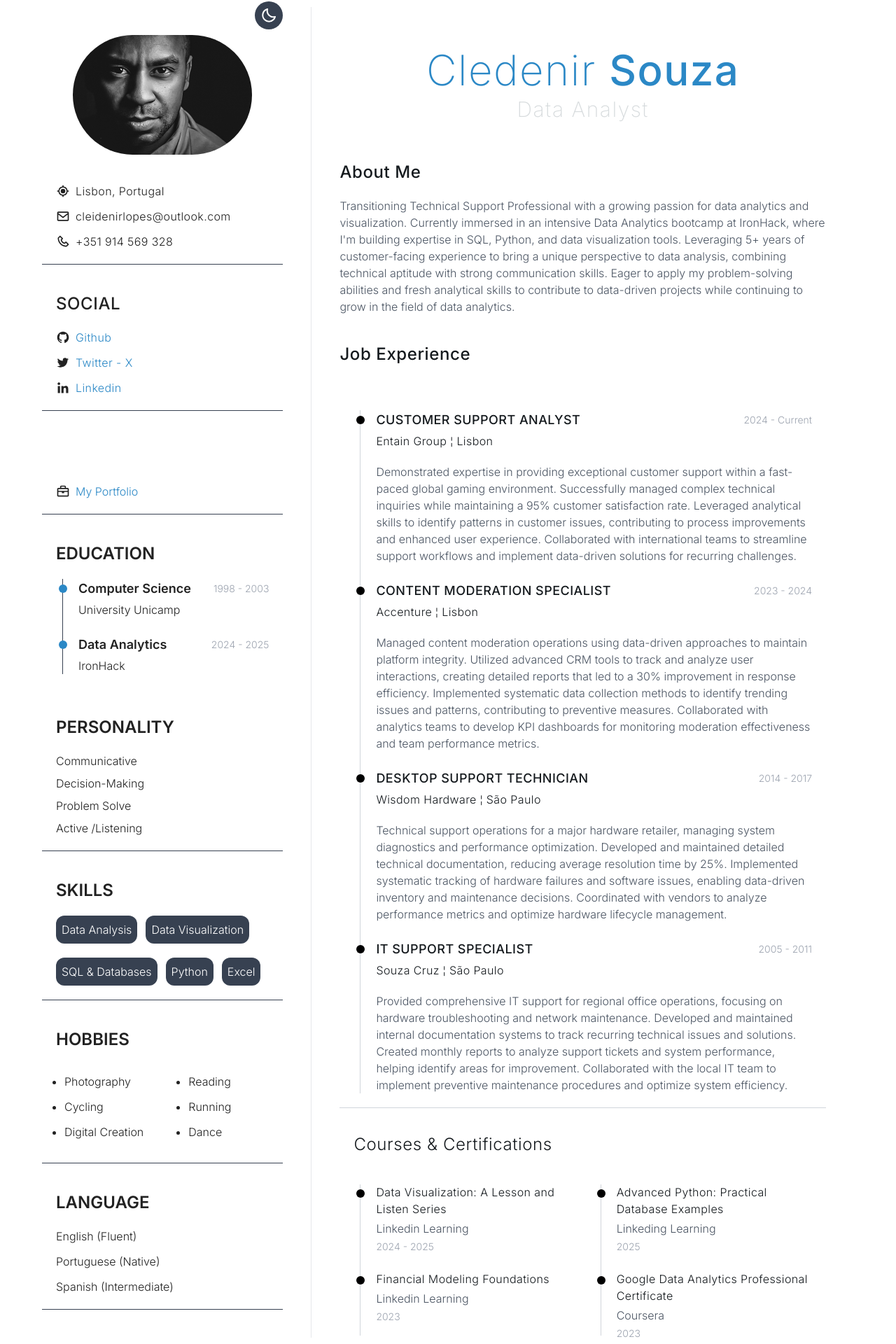
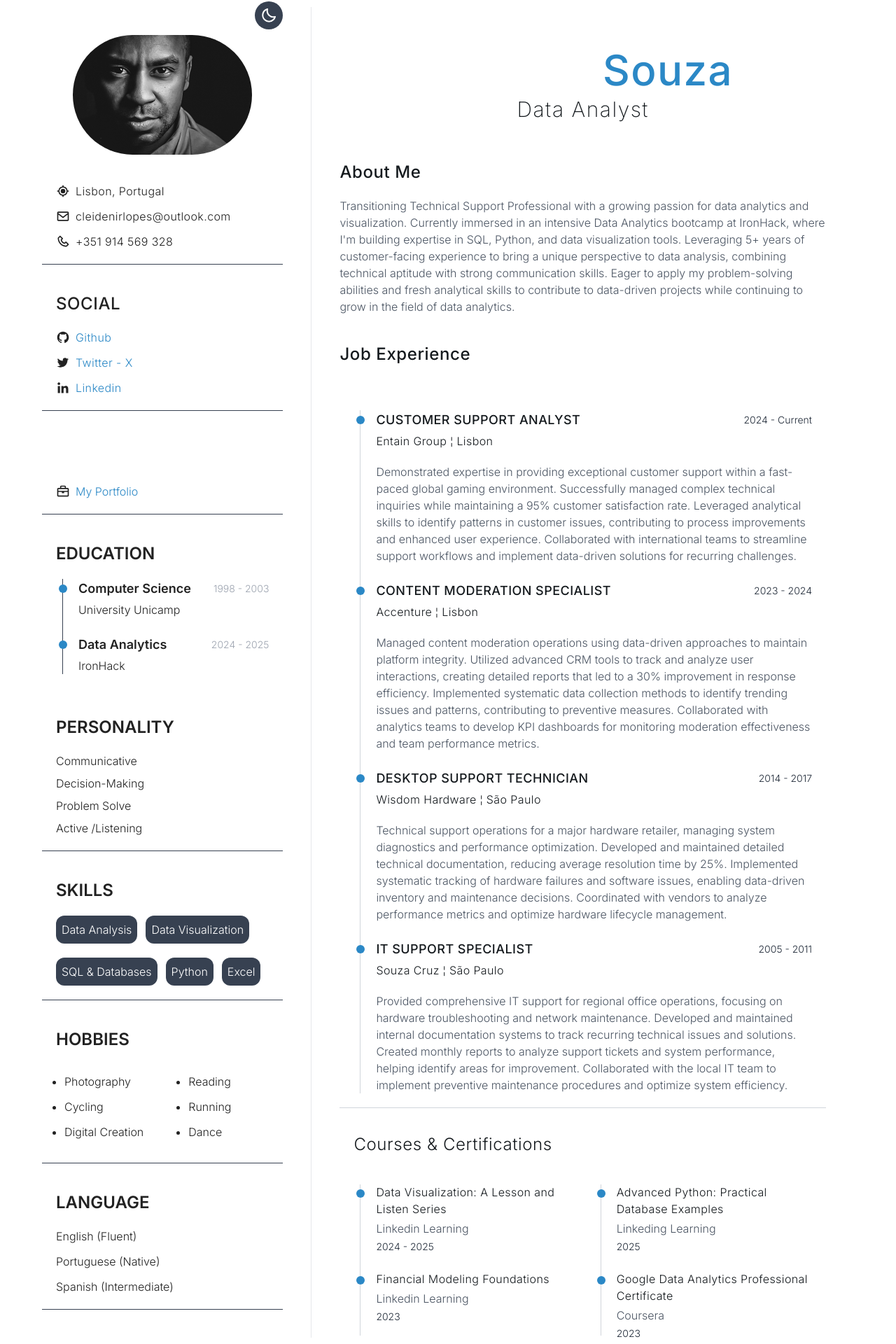
Before and after one commit to cleidenirlopes/myresume, a React (Vite) app: page / in a window 1280 px wide. Shown: the part 10-1930 px from the top of the page at 70% size. Built offline with nearby package versions, Linux system fonts and the light colour scheme.

Commit message:
Update Home.jsx

```diff
--- a/src/components/Home.jsx
+++ b/src/components/Home.jsx
@@ -2,16 +2,20 @@ import React from 'react';
 
 const Home = () => {
   return (
-    <div className="min-h-screen flex-[3] transition-all duration-500 dark:bg-[#151a1e] bg-[#ffffff] dark:text-[#d8dcde] text-[#151a1e] font-light">
+          <div className="min-h-screen flex-[3] transition-all duration-500 bg-[#ffffff] text-[#151a1e] dark:bg-[#151a1e] dark:text-[#ffffff] font-light">
         {/* Profile Section */}
         <div className="flex flex-col items-center justify-center gap-5 relative mt-20 mr-20 max-w-3xl">
           {/* Added margin-top to create space above */}
           <div className="space-y-2 text-center">
-          <h1 className="text-6xl font-extralight tracking-wide text-[#2b88c6]">
-            {/* Increased font size for the name */}
-            Cledenir <span className="font-medium">Souza</span>
+            <h1 className="text-6xl font-extralight tracking-wide">
+              <span className="text-white dark:text-black">
+                Cledenir
+              </span>
+              <span className="font-medium text-[#2b88c6]">
+                Souza
+              </span>
             </h1>
-          <h3 className="text-3xl font-extralight tracking-wider text-[#d8dcde] dark:text-[#d8dcde]">
+            <h3 className="text-3xl font-extralight tracking-wider text-[#151a1e] dark:text-[#d8dcde]">
               Data Analyst
             </h3>
           </div>
@@ -45,11 +49,11 @@ const Home = () => {
               <li className="relative flex flex-col gap-1 pl-8">
                 <div
                   className="absolute left-[4px] top-[8px] h-3 w-3 rounded-full
-                  bg-black dark:bg-white"
+                bg-[#2b88c6]"
                 ></div>
                  <div className="flex justify-between items-center w-full gap-32">
                   <span className="font-medium tracking-wide md:text-lg">CUSTOMER SUPPORT ANALYST</span>
-                  <span className="text-sm text-gray-400 font-light">2024 - Current</span>
+                  <span className="text-sm text-gray-800 font-light">2024 - Current</span>
                 </div>
                 <span className="font-light tracking-wide mb-4">Entain Group ¦ Lisbon</span>
                 <p className="text-sm text-gray-600 dark:text-gray-400 md:text-base font-light leading-relaxed">
@@ -61,11 +65,11 @@ const Home = () => {
               <li className="relative flex flex-col gap-1 pl-8 mt-6">
                 <div
                   className="absolute left-[4px] top-[8px] h-3 w-3 rounded-full
-                  bg-black dark:bg-white"
+                bg-[#2b88c6]"
                 ></div>
                 <div className="flex justify-between items-center w-full gap-32">
                   <span className="font-medium tracking-wide md:text-lg">CONTENT MODERATION SPECIALIST</span>
-                  <span className="text-sm text-gray-400 font-light">2023 - 2024</span>
+                  <span className="text-sm text-gray-800 font-light">2023 - 2024</span>
                 </div>
                 <span className="font-light tracking-wide mb-4">Accenture ¦ Lisbon</span>
                 <p className="text-sm text-gray-600 dark:text-gray-400 md:text-base font-light leading-relaxed">
@@ -77,11 +81,11 @@ const Home = () => {
               <li className="relative flex flex-col gap-1 pl-8 mt-6">
                 <div
                   className="absolute left-[4px] top-[8px] h-3 w-3 rounded-full
-                  bg-black dark:bg-white"
+                bg-[#2b88c6]"
                 ></div>
                  <div className="flex justify-between items-center w-full gap-32">
                   <span className="font-medium tracking-wide md:text-lg">DESKTOP SUPPORT TECHNICIAN</span>
-                  <span className="text-sm text-gray-400 font-light">2014 - 2017</span>
+                  <span className="text-sm text-gray-800 font-light">2014 - 2017</span>
                 </div>
                 <span className="font-light tracking-wide mb-4">Wisdom Hardware ¦ São Paulo</span>
                 <p className="text-sm text-gray-600 dark:text-gray-400 md:text-base font-light leading-relaxed">
@@ -93,11 +97,11 @@ const Home = () => {
               <li className="relative flex flex-col gap-1 pl-8 mt-6">
                 <div
                   className="absolute left-[4px] top-[8px] h-3 w-3 rounded-full
-                  bg-black dark:bg-white"
+                bg-[#2b88c6]"
                 ></div>
                 <div className="flex justify-between items-center w-full gap-32">
                   <span className="font-medium tracking-wide md:text-lg">IT SUPPORT SPECIALIST</span>
-                  <span className="text-sm text-gray-400 font-light">2005 - 2011</span>
+                  <span className="text-sm text-gray-800 font-light">2005 - 2011</span>
                 </div>
                 <span className="font-light tracking-wide mb-4">Souza Cruz ¦ São Paulo</span>
                 <p className="text-sm text-gray-600 dark:text-gray-400 md:text-base font-light leading-relaxed">
@@ -111,7 +115,7 @@ const Home = () => {
       {/* Courses Section */}
       <div className="flex max-w-[1000px] flex-col gap-3 px-10 -mt-5 mr-20">
         <div className="space-y-10">
-          <h2 className="text-xl font-Light tracking-wide md:text-2xl">Courses & Certifications</h2>
+          <h2 className="text-xl font-light tracking-wide md:text-2xl">Courses & Certifications</h2>
           <div className="relative max-w-3xl mt-6">
             {/* Left vertical line */}
             <div className="absolute left-[9px] top-[1px] h-[calc(100%-8px)] w-[1px] bg-gray-300 dark:bg-gray-700"></div>
@@ -122,41 +126,45 @@ const Home = () => {
             <div className="grid grid-cols-1 md:grid-cols-2 gap-x-8 gap-y-6">
               {/* Course 1 */}
               <div className="relative pl-8">
-                <div className="absolute left-[4px] top-[8px] h-3 w-3 rounded-full bg-black dark:bg-white"></div>
+                <div  className="absolute left-[4px] top-[8px] h-3 w-3 rounded-full
+                bg-[#2b88c6]"></div>
                 <div className="space-y-1">
-                  <h3 className="font-Light tracking-wide text-base">Data Visualization: A Lesson and Listen Series</h3>
+                  <h3 className="font-light tracking-wide text-base">Data Visualization: A Lesson and Listen Series</h3>
                   <p className="font-light text-base text-gray-600 dark:text-gray-400">Linkedin Learning</p>
-                  <p className="text-sm text-gray-400">2024 - 2025</p>
+                  <p className="text-sm text-gray-800">2024 - 2025</p>
                 </div>
               </div>
 
               {/* Course 2 */}
               <div className="relative pl-8">
-                <div className="absolute left-[4px] top-[8px] h-3 w-3 rounded-full bg-black dark:bg-white"></div>
+                <div  className="absolute left-[4px] top-[8px] h-3 w-3 rounded-full
+                bg-[#2b88c6]"></div>
                 <div className="space-y-1">
-                  <h3 className="font-Light tracking-wide text-base">Advanced Python: Practical Database Examples</h3>
+                  <h3 className="font-light tracking-wide text-base">Advanced Python: Practical Database Examples</h3>
                   <p className="font-light text-base text-gray-600 dark:text-gray-400">Linkeding Learning</p>
-                  <p className="text-sm text-gray-400">2025</p>
+                  <p className="text-sm text-gray-800">2025</p>
                 </div>
               </div>
 
               {/* Course 3 */}
               <div className="relative pl-8">
-                <div className="absolute left-[4px] top-[8px] h-3 w-3 rounded-full bg-black dark:bg-white"></div>
+                <div  className="absolute left-[4px] top-[8px] h-3 w-3 rounded-full
+                bg-[#2b88c6]"></div>
                 <div className="space-y-1">
-                  <h3 className="font-Light tracking-wide text-base">Financial Modeling Foundations</h3>
+                  <h3 className="font-light tracking-wide text-base">Financial Modeling Foundations</h3>
                   <p className="font-light text-base text-gray-600 dark:text-gray-400">Linkedin Learning</p>
-                  <p className="text-sm text-gray-400">2023</p>
+                  <p className="text-sm text-gray-800">2023</p>
                 </div>
               </div>
 
               {/* Course 4 */}
               <div className="relative pl-8">
-                <div className="absolute left-[4px] top-[8px] h-3 w-3 rounded-full bg-black dark:bg-white"></div>
+                <div  className="absolute left-[4px] top-[8px] h-3 w-3 rounded-full
+                bg-[#2b88c6]"></div>
                 <div className="space-y-1">
-                  <h3 className="font-Light tracking-wide text-base">Google Data Analytics Professional Certificate</h3>
+                  <h3 className="font-light tracking-wide text-base">Google Data Analytics Professional Certificate</h3>
                   <p className="font-light text-base text-gray-600 dark:text-gray-400">Coursera</p>
-                  <p className="text-sm text-gray-400">2023</p>
+                  <p className="text-sm text-gray-800">2023</p>
                 </div>
               </div>
             </div>
```
Lines whose indentation alone changed are shown as unchanged.
